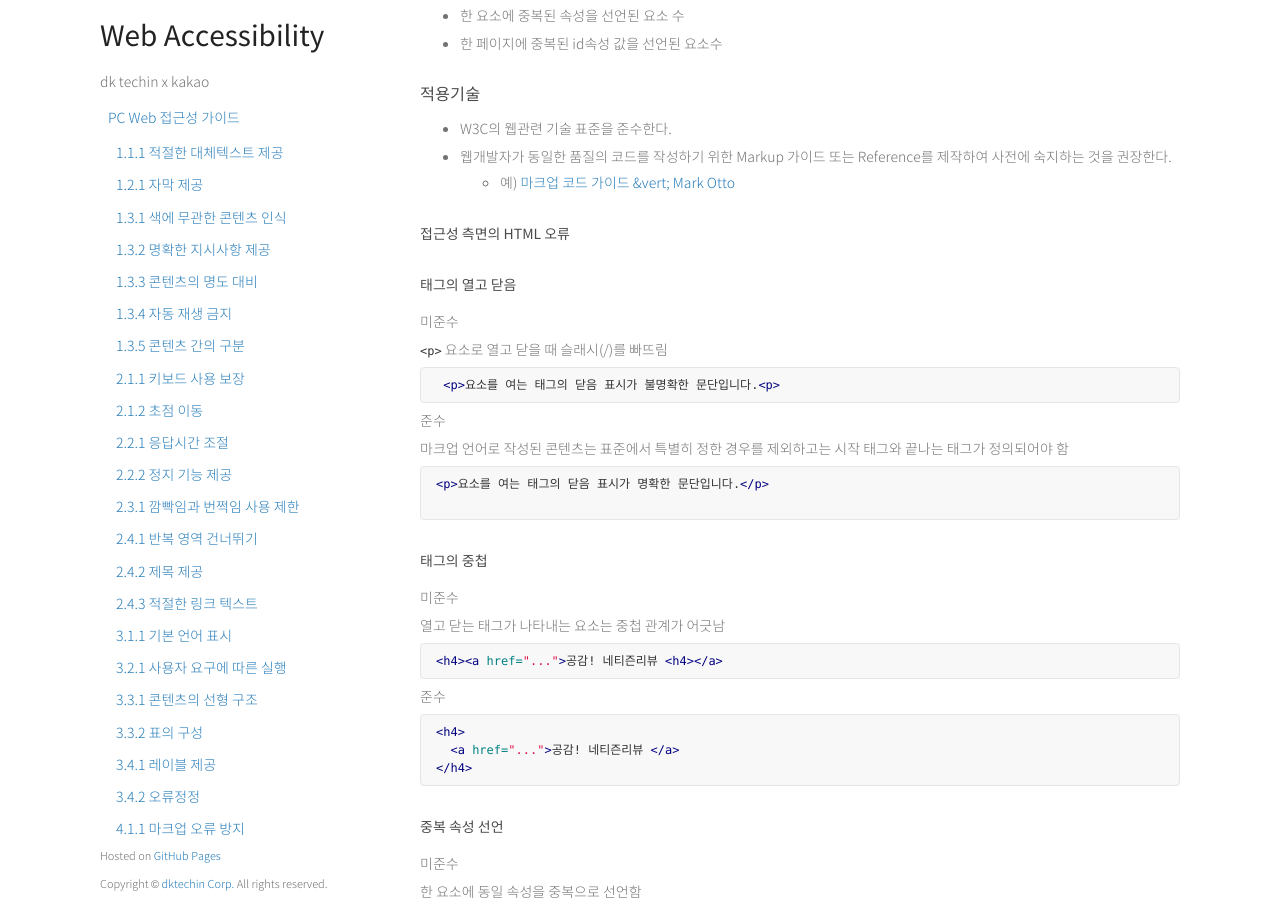
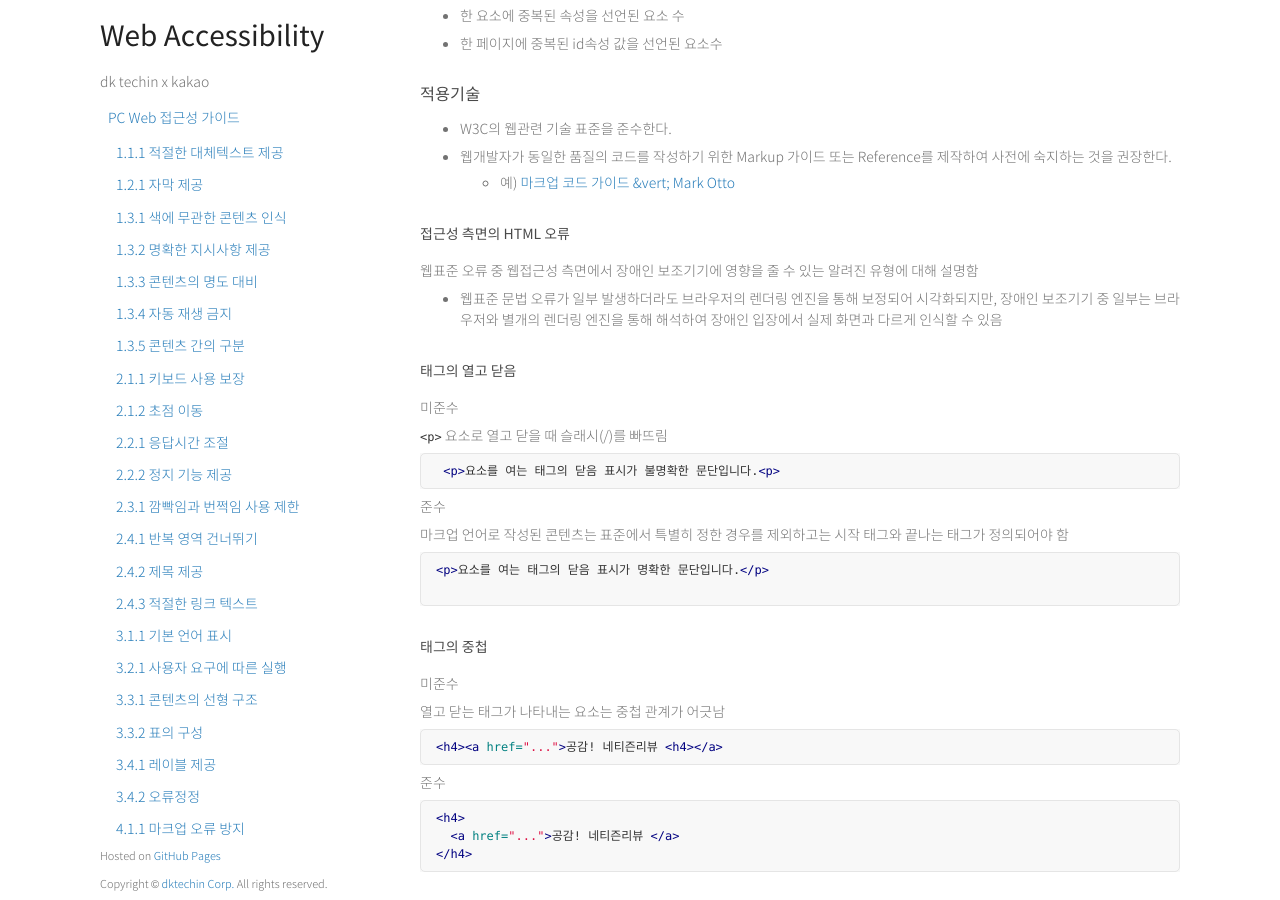
Before and after one commit to daum-a11y/web-a11y-guide, a Jekyll site: the page built from pc/4.1.1.md, in a window 1280 px wide and 900 px high, scrolled down 880 px. Built offline with Jekyll 4.4.1, drawn with Linux system fonts in a browser that asks for light colours.

```diff
--- a/pc/4.1.1.md
+++ b/pc/4.1.1.md
@@ -45,6 +45,10 @@ W3C 유효성 검사도구를 사용하여 마크업 오류를 검사한다.
   * 예) [마크업 코드 가이드 &vert; Mark Otto](http://code-guide.aliencube.org)
 
 #### 접근성 측면의 HTML 오류
+웹표준 오류 중 웹접근성 측면에서 장애인 보조기기에 영향을 줄 수 있는 알려진 유형에 대해 설명함
+* 웹표준 문법 오류가 일부 발생하더라도 브라우저의 렌더링 엔진을 통해 보정되어 시각화되지만, 장애인 보조기기 중 일부는 브라우저와 별개의 렌더링 엔진을 통해 해석하여 장애인 입장에서 실제 화면과 다르게 인식할 수 있음
+
+
 ##### 태그의 열고 닫음
 
 미준수
```
